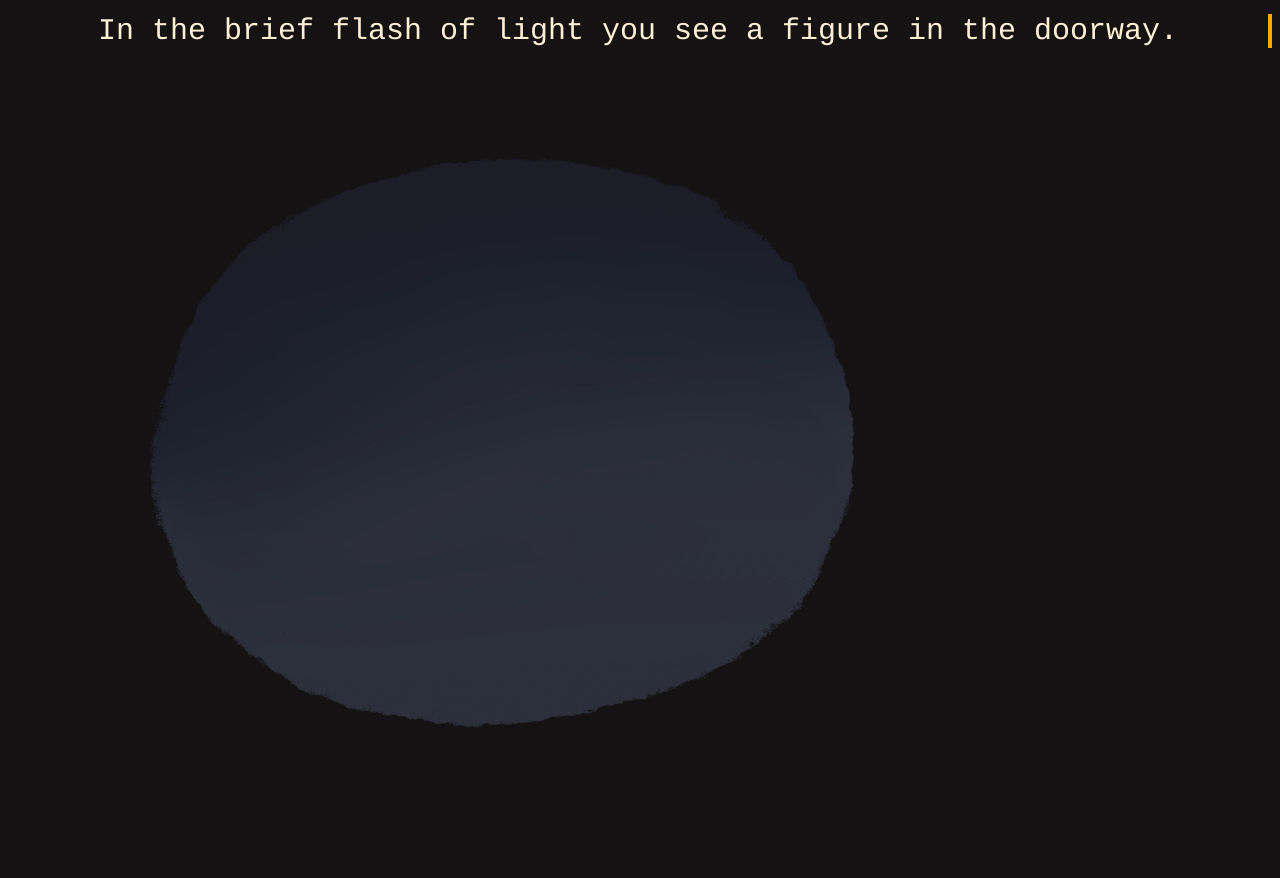
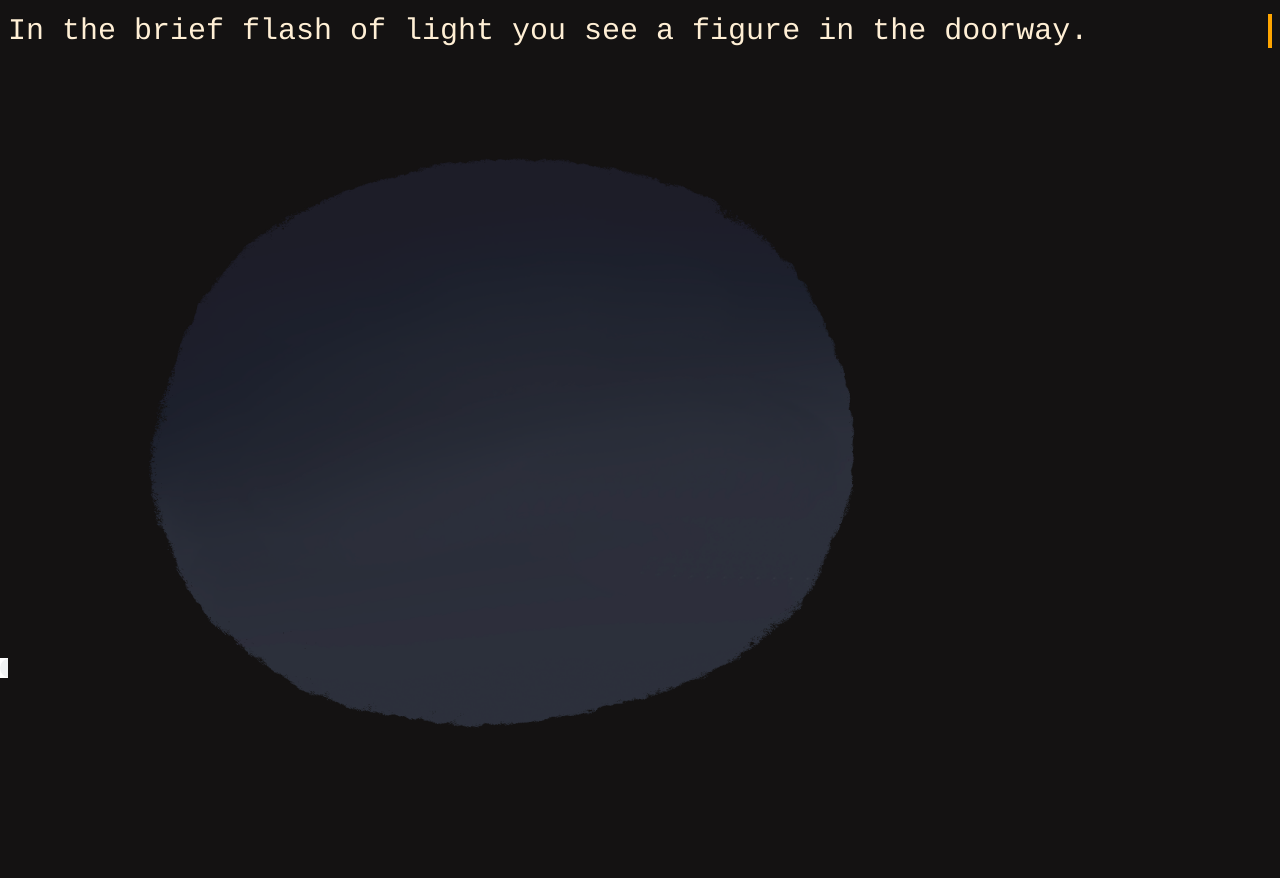
Before and after one commit to sorakang/website, a plain HTML site: page 1/0-0.html in a window 1280 px wide. Shown: the part 122-1000 px from the top of the page. Drawn offline with Linux system fonts and the light colour scheme.

Commit message:
Update style.css

```diff
--- a/1/style.css
+++ b/1/style.css
@@ -25,15 +25,15 @@ body {
 }
 
 audio {
-    width: 0px;
+    background-color: white;
+    filter: inverse(99%);
+    height: 20px;
     bottom: 0;
     position: fixed;
     left: 0;
 }
 
 .letters p {
-    display: flex;
-    justify-content: center;
     color: papayawhip;
     border-right: .15em solid orange;
     font-family: "Courier";
```
